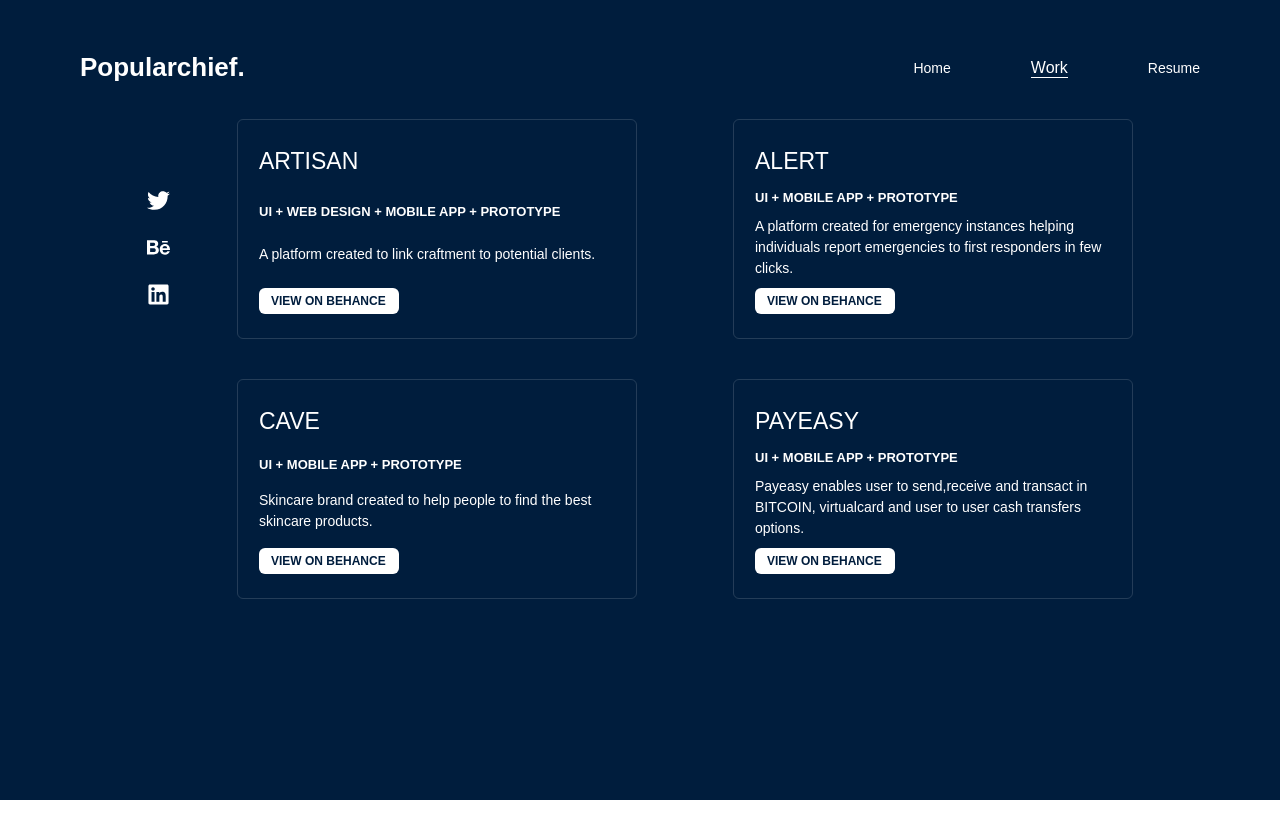
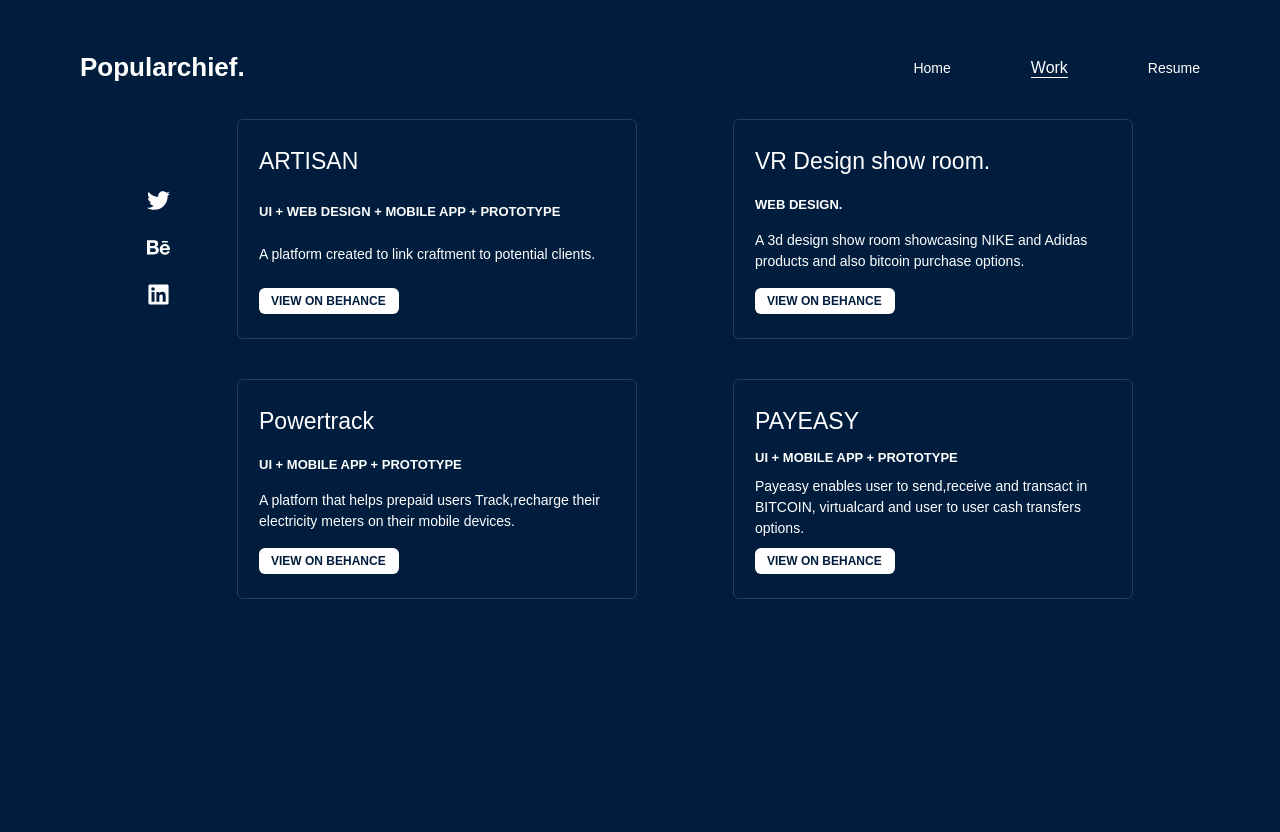
Before and after one commit to okwuchiada/populachief, a React (Create React App) app: page /work in a window 1280 px wide. Before the commit the page ends 800 px from the top, so only its background shows below. Built offline with nearby package versions, Linux system fonts and the light colour scheme.

Commit message:
products

```diff
--- a/src/App.js
+++ b/src/App.js
@@ -5,7 +5,7 @@ import { BrowserRouter as Router, Routes, Route } from 'react-router-dom';
 
 function App() {
   return (
-    <div className='relative bg-ogpBlue text-white py-4 h-auto lg:h-screen lg:px-10 px-4 lg:overflow-hidden'>
+    <div className='relative bg-ogpBlue text-white py-4 h-auto lg:px-10 px-4 lg:overflow-hidden'>
       <Router>
         <Routes>
           <Route path='/' element={<Home />} />
--- a/src/components/Portfolio.jsx
+++ b/src/components/Portfolio.jsx
@@ -13,16 +13,16 @@ const Portfolio = () => {
             link: 'https://www.behance.net/gallery/148334541/ARTISAN',
         },
         {
-            title: 'ALERT',
-            subtitle: 'UI + MOBILE APP + PROTOTYPE',
-            description: 'A platform created for emergency instances helping individuals report emergencies to first responders in few clicks.',
-            link: 'https://www.behance.net/gallery/147726561/Alert',
+            title: 'VR Design show room.',
+            subtitle: 'WEB DESIGN.',
+            description: 'A 3d design show room showcasing NIKE and Adidas products and also bitcoin purchase options.',
+            link: 'https://www.behance.net/gallery/150916823/AR-DESIGNER-SHOWROOM',
         },
         {
-            title: 'CAVE',
+            title: 'Powertrack',
             subtitle: 'UI + MOBILE APP + PROTOTYPE',
-            description: 'Skincare brand created to help people to find the best skincare products.',
-            link: 'https://www.behance.net/gallery/149726677/CAVE-skincare',
+            description: 'A platforn that helps prepaid users Track,recharge their electricity meters on their mobile devices.',
+            // link: 'https://www.behance.net/gallery/148334541/ARTISAN',
         },
         {
             title: 'PAYEASY',
@@ -34,7 +34,7 @@ const Portfolio = () => {
     ]
 
     return (
-        <>
+        <div className='lg:h-screen'>
             <Nav />
             <section className='flex flex-col-reverse lg:flex-row lg:justify-evenly justify-between items-center lg:px-10 '>
                 <Socials xValue={0} yValue={-100} />
@@ -51,13 +51,13 @@ const Portfolio = () => {
                             <h1 className='text-[23px]'>{work.title}</h1>
                             <h2 className='text-[13px] font-bold'>{work.subtitle}</h2>
                             <p className='text-[14px]'>{work.description}</p>
-                            <a href={work.link} className='w-[140px] bg-white text-ogpBlue px-3 rounded-md lg:text-[12px] text-[10px] font-bold py-1 hover:scale-110 hover:shadow-lg'>VIEW ON BEHANCE</a>
+                            <a href={work?.link} className='w-[140px] bg-white text-ogpBlue px-3 rounded-md lg:text-[12px] text-[10px] font-bold py-1 hover:scale-110 hover:shadow-lg'>VIEW ON BEHANCE</a>
                         </motion.div>
                     ))}
                 </div>
             </section>
 
-        </>
+        </div>
     )
 }
 
--- a/src/components/Resume.jsx
+++ b/src/components/Resume.jsx
@@ -8,7 +8,7 @@ const Contact = () => {
     return (
         <>
             <Nav />
-            <section className='font-poppins lg:pl-[100px] px-4'>
+            <section className='font-poppins lg:pl-[100px] px-4 py-4'>
                 <div className='flex justify-between items-center'>
                     <div className='lg:w-2/3 w-full flex flex-col justify-between lg:h-[150px]'>
                         <h1 className='lg:text-[37px] text-[26px]'>Ijoma Peculiar</h1>
@@ -64,7 +64,9 @@ const Contact = () => {
                         <li> Artisan web</li>
                         <li>Artisan Mobile application</li>
                         <li>Alert Emergency response app  </li>
-                        <li>Money finance app   etc...</li>
+                        <li>VR Design show room.</li>
+                        <li>Powertrack</li>
+                        <li>Money finance app.</li>
                     </ul>
 
                     <p className='text-[14px] mt-4'>Links to my work can be found<Link to='/work' className='px-2 hover:scale-110 font-semibold'>here.</Link> More details can be provided upon request.</p>
```
